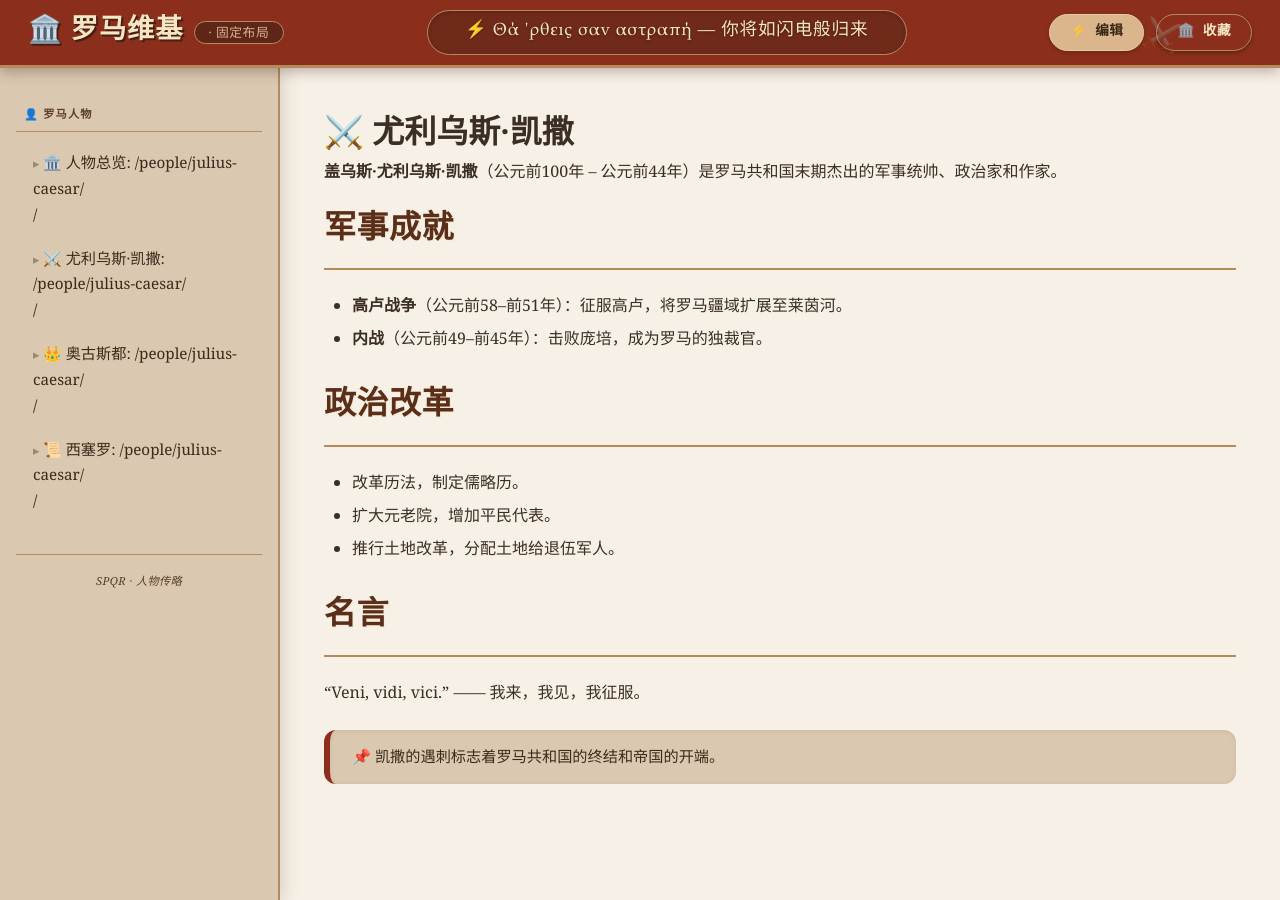
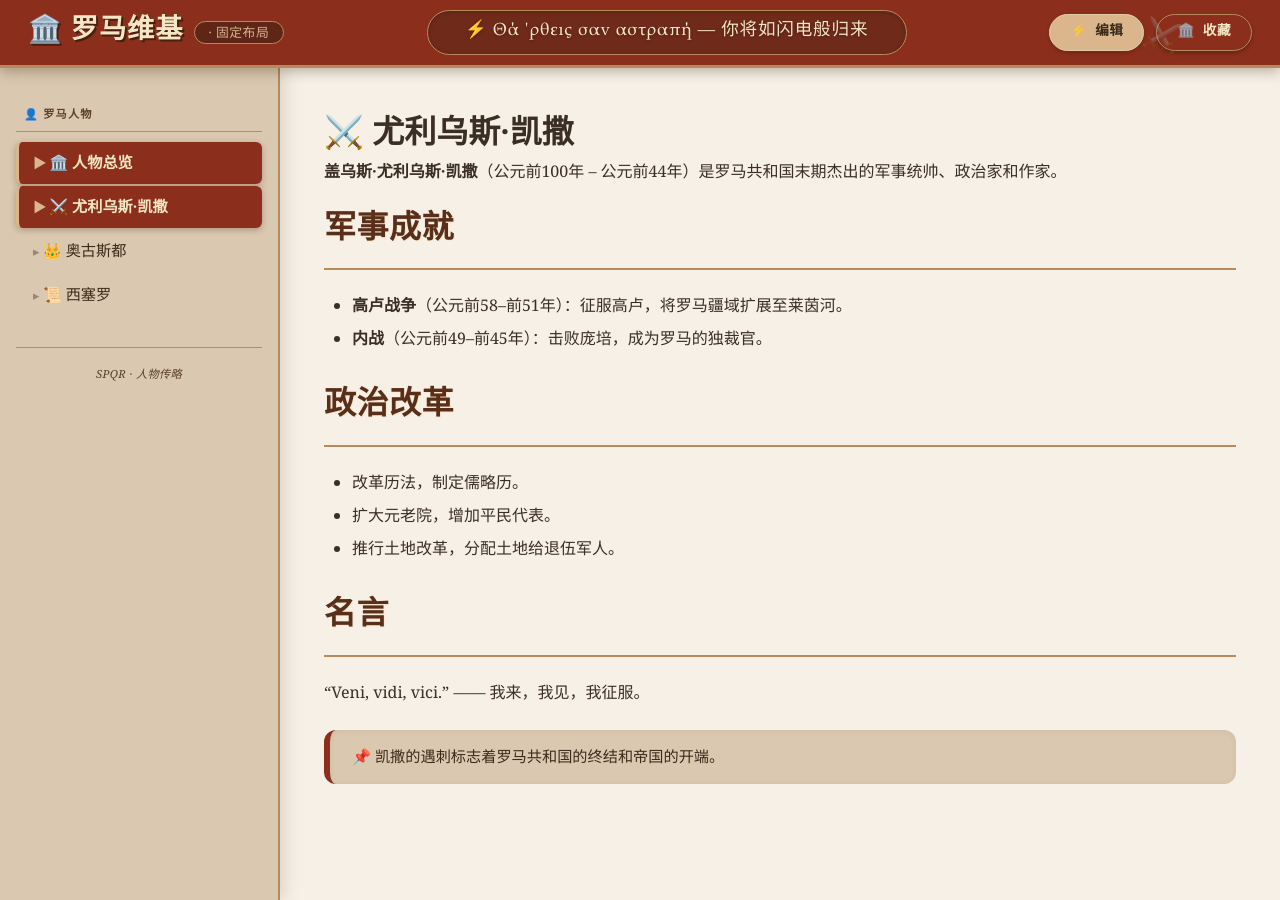
Before and after one commit to GensokyoCirno/gensokyocirno.github.io, a Jekyll site: the page built from pages/people/julius-caesar.md, in a window 1280 px wide. Built offline with Jekyll 4.4.1, drawn with Linux system fonts in a browser that asks for light colours.

Commit message:
优化逻辑测试 - a3-3

```diff
--- a/_config.yml
+++ b/_config.yml
@@ -38,7 +38,8 @@ navigation:
     url: /people/
     icon: 🧑
 
-## 注意这些url前面不能带/
+# 注意这些url前面不能带/
+
 navigation_people:
   - title: 人物总览
     url: people/
--- a/_includes/sidebar/people.html
+++ b/_includes/sidebar/people.html
@@ -3,9 +3,8 @@
     <div class="nav-section">👤 罗马人物</div>
     {% for nav in site.navigation_people %}
       <a href="{{ '/people/' + nav.url | relative_url }}"
-         class="{% if page.url == '/' + nav.url %}active{% endif %}">
-        <span>{{ nav.icon }}</span> {{ nav.title }}: {{page.url}}
-        <p>{{'/' + nav.url}}</p>
+         class="{% if page.url contains nav.url %}active{% endif %}">
+        <span>{{ nav.icon }}</span> {{ nav.title }}
       </a>
     {% endfor %}
 
```
